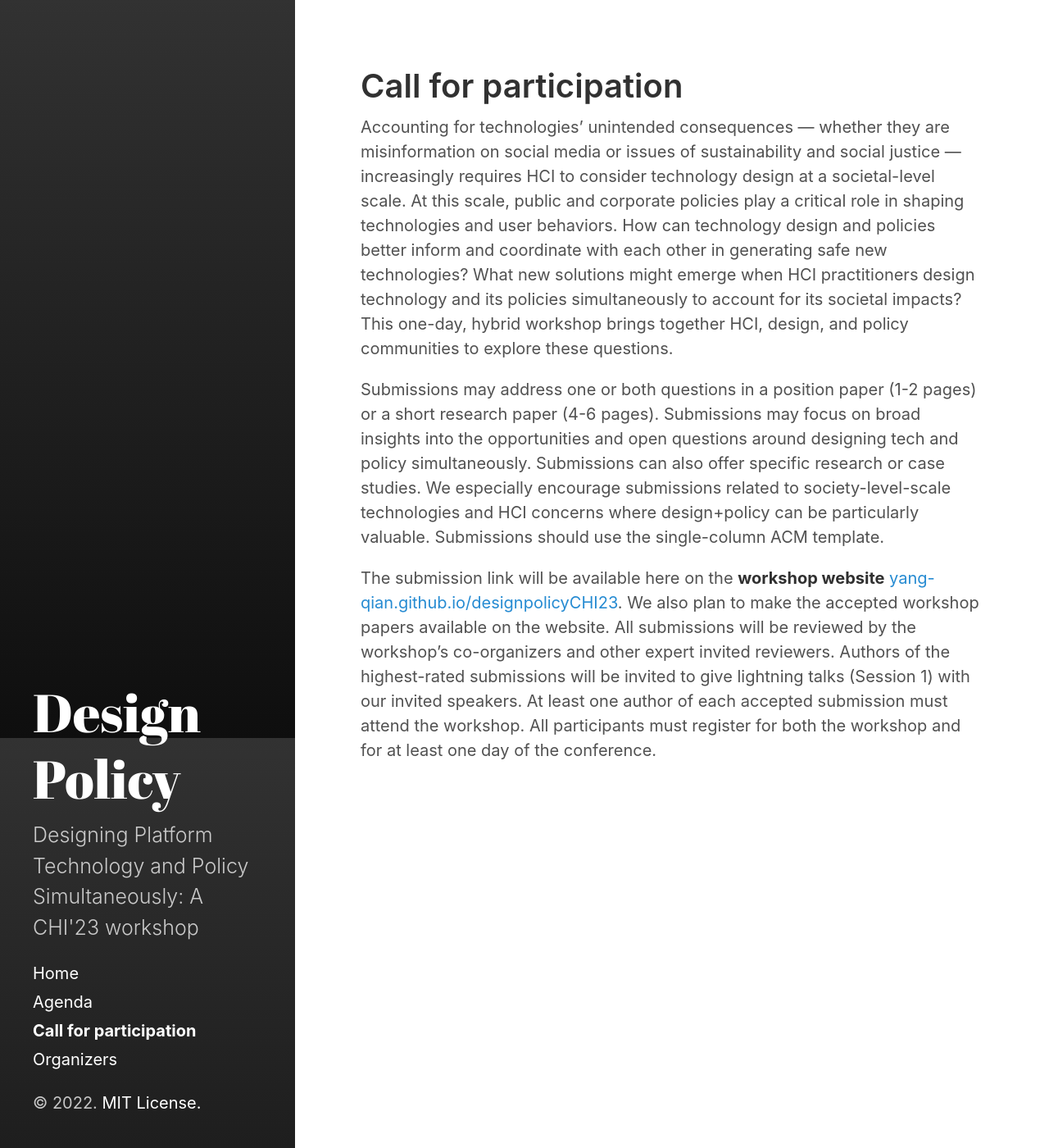
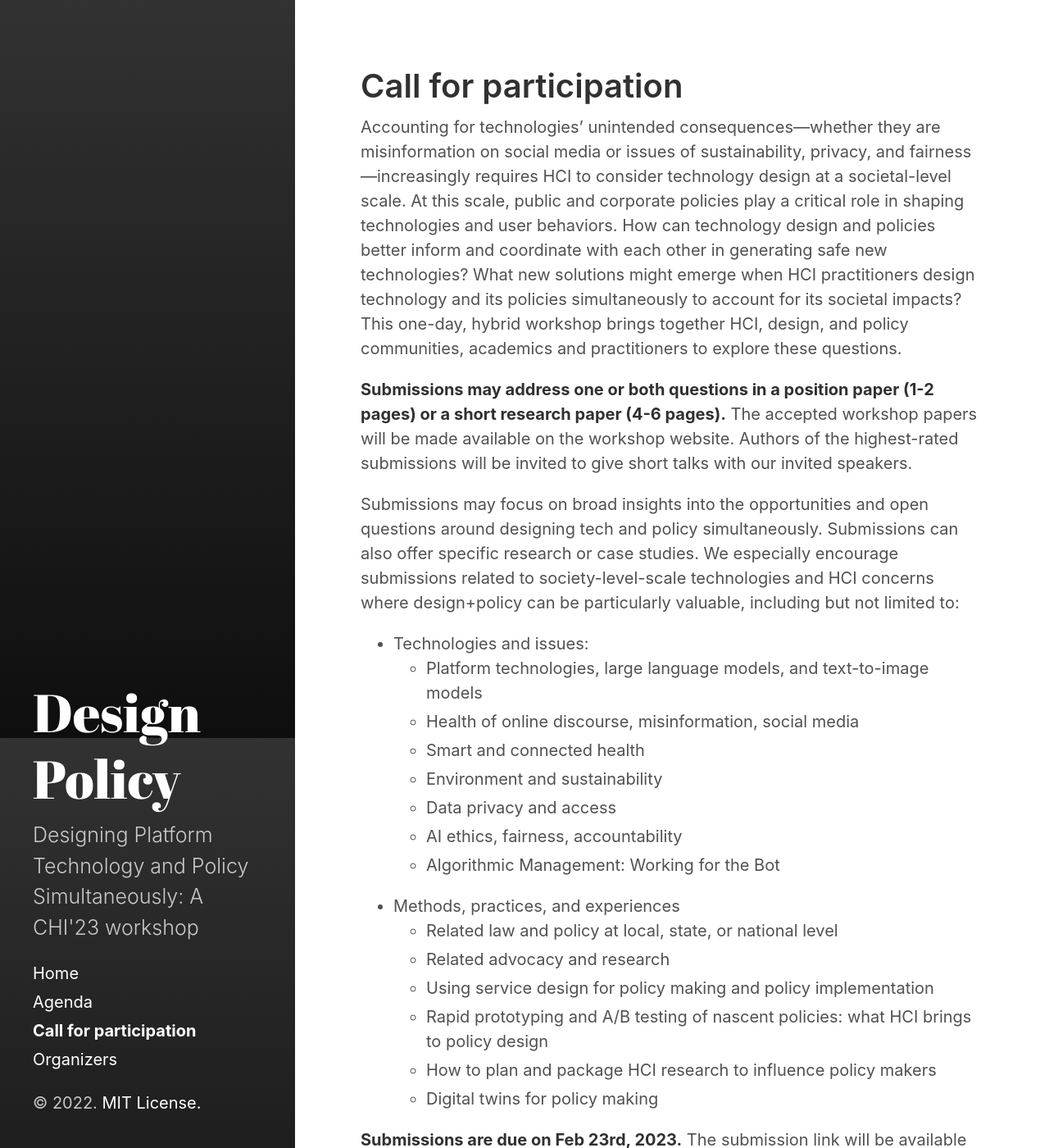
Before and after one commit to yang-qian/designpolicyCHI23, a Jekyll site: the page built from Call for participation.md, in a window 1280 px wide and 1400 px high. Shown: the whole window at 82% size. Built offline with Jekyll 4.4.1, drawn with Linux system fonts in a browser that asks for light colours; some of the changed text lies outside the part shown.

Commit message:
Update Call for participation.md

```diff
--- a/Call for participation.md
+++ b/Call for participation.md
@@ -4,16 +4,27 @@ title: Call for participation
 sidebar_link: true
 ---
 
-Accounting for technologies' unintended consequences — whether they are misinformation on social media or issues of sustainability and social justice — increasingly requires HCI to consider technology design at a societal-level scale. At this scale, public and corporate policies play a critical role in shaping technologies and user behaviors.
-How can technology design and policies better inform and coordinate with each other in generating safe new technologies?
-What new solutions might emerge when HCI practitioners design technology and its policies simultaneously to account for its societal impacts?
-This one-day, hybrid workshop brings together HCI, design, and policy communities to explore these questions.
+Accounting for technologies' unintended consequences---whether they are misinformation on social media or issues of sustainability, privacy, and fairness---increasingly requires HCI to consider technology design at a societal-level scale. At this scale, public and corporate policies play a critical role in shaping technologies and user behaviors. How can technology design and policies better inform and coordinate with each other in generating safe new technologies? What new solutions might emerge when HCI practitioners design technology and its policies simultaneously to account for its societal impacts? This one-day, hybrid workshop brings together HCI, design, and policy communities, academics and practitioners to explore these questions.
 
-Submissions may address one or both questions in a position paper (1-2 pages) or a short research paper (4-6 pages).
-Submissions may focus on broad insights into the opportunities and open questions around designing tech and policy simultaneously.
-Submissions can also offer specific research or case studies.
-We especially encourage submissions related to society-level-scale technologies and HCI concerns where design+policy can be particularly valuable.
-Submissions should use the single-column ACM template.
+**Submissions may address one or both questions in a position paper (1-2 pages) or a short research paper (4-6 pages).** The accepted workshop papers will be made available on the workshop website. Authors of the highest-rated submissions will be invited to give short talks with our invited speakers.
 
-The submission link will be available here on the **workshop website** [yang-qian.github.io/designpolicyCHI23](http://yang-qian.github.io/designpolicyCHI23). We also plan to make the accepted workshop papers available on the website.
-All submissions will be reviewed by the workshop’s co-organizers and other expert invited reviewers. Authors of the highest-rated submissions will be invited to give lightning talks (Session 1) with our invited speakers. At least one author of each accepted submission must attend the workshop. All participants must register for both the workshop and for at least one day of the conference.
+Submissions may focus on broad insights into the opportunities and open questions around designing tech and policy simultaneously. Submissions can also offer specific research or case studies. We especially encourage submissions related to society-level-scale technologies and HCI concerns where design+policy can be particularly valuable, including but not limited to:
+
+* Technologies and issues:
+  * Platform technologies, large language models, and text-to-image models
+  * Health of online discourse, misinformation, social media
+  * Smart and connected health
+  * Environment and sustainability
+  * Data privacy and access
+  * AI ethics, fairness, accountability
+  * Algorithmic Management: Working for the Bot
+* Methods, practices, and experiences
+  * Related law and policy at local, state, or national level
+  * Related advocacy and research
+  * Using service design for policy making and policy implementation
+  * Rapid prototyping and A/B testing of nascent policies: what HCI brings to policy design
+  * How to plan and package HCI research to influence policy makers
+  * Digital twins for policy making
+
+
+**Submissions are due on Feb 23rd, 2023.** The submission link will be available on the workshop website: designpolicy.one. Submissions should use the single-column ACM template. All submissions will be reviewed by the workshop’s co-organizers and other invited expert reviewers. At least one author of each accepted submission must attend the workshop. All participants must register for both the workshop and for at least one day of the conference.
```
